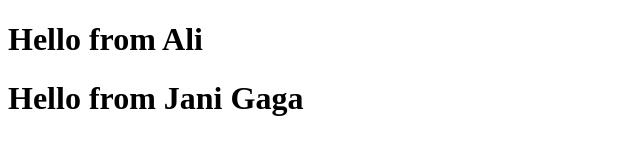
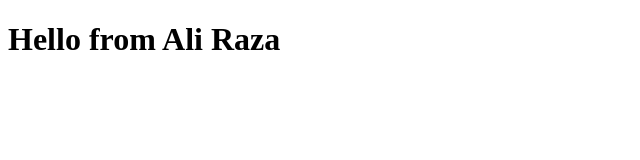
Before and after one commit to aliraza114/Bootcamp-2020, a plain HTML site: page index.html in a window 1280 px wide. Shown: the whole page, without its empty margins (0-640 px from the left). Drawn offline with Linux system fonts and the light colour scheme.

Commit message:
final update to deployment

```diff
--- a/index.html
+++ b/index.html
@@ -6,7 +6,7 @@
     <title>Bootcamp 2020</title>
 </head>
 <body>
-    <h1>Hello from Ali</h1>
-    <h1>Hello from Jani Gaga</h1>
+    <h1>Hello from Ali Raza</h1>
+
 </body>
 </html>
```
